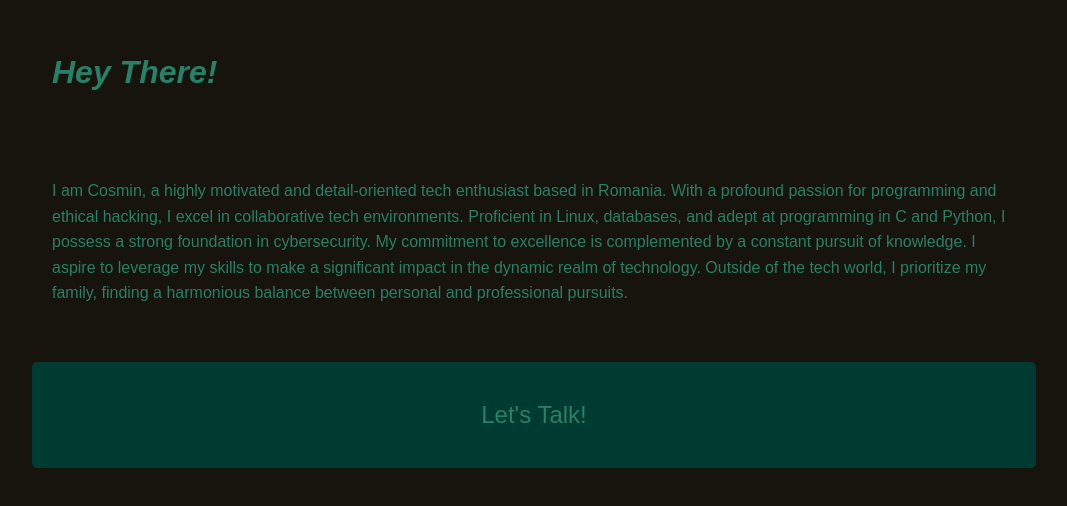
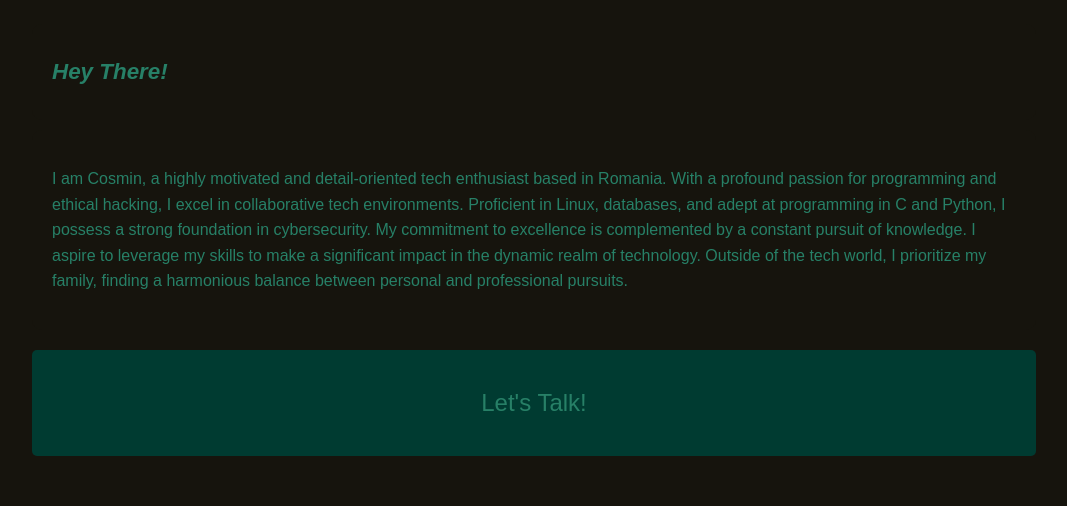
Before and after one commit to icb91/icb, a plain HTML site: page index.html in a window 1280 px wide. Shown: the part 160-666 px from the top of the page, without its empty margins (106-1173 px from the left). Drawn offline with Linux system fonts and the light colour scheme.

Commit message:
Update index.html

```diff
--- a/index.html
+++ b/index.html
@@ -70,7 +70,7 @@
 
     <div class="container">
         <div class="box left-box">
-            <h1 style="font-size: 2em;" class="italic-text">Hey There!</h1>
+            <h1 style="font-size: 1.4em;" class="italic-text">Hey There!</h1>
         </div>
         <div class="box right-box">
             <p>
```
